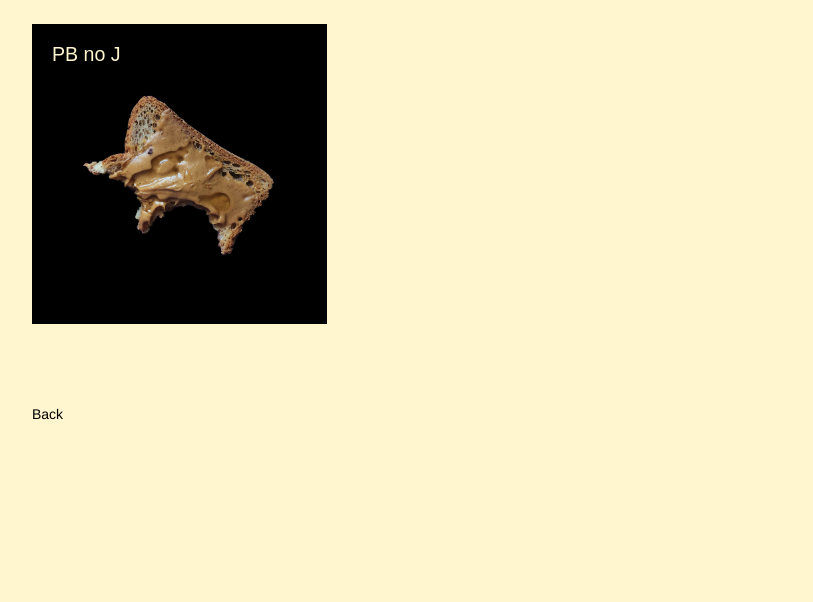
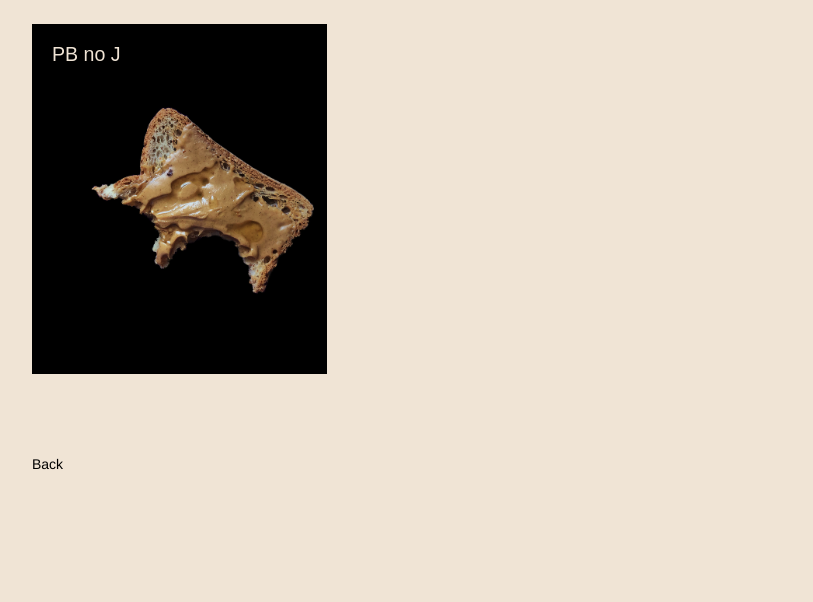
Before and after one commit to cwodynski/gra-321, a plain HTML site: page code-exercises/exercise-2/index.html in a window 1280 px wide. Shown: the part 198-800 px from the top of the page, without its empty margins (68-881 px from the left). Drawn offline with Linux system fonts and the light colour scheme; a web font is replaced by a local one.

Commit message:
Update style.css

```diff
--- a/code-exercises/css/style.css
+++ b/code-exercises/css/style.css
@@ -1,5 +1,12 @@
+html{
+	height: 100%;
+}
+
 body{
-	background-color: #fff5cf;
+	margin: 0;
+	height: 100%;
+	background-color: #f0e4d5;
+
 }
 
 h1 {
@@ -33,7 +40,7 @@ h4{
 	font-style: normal;
 	padding-top: 20px;
 	text-decoration: none;
-	color: #fff5cf;
+	color: #f0e4d5;
 	font-size: 140%;
 
 }
@@ -69,24 +76,27 @@ a:hover{
 
 button{
 	border:solid 1px black;
-	background-color: #fff5cf;
+	background-color: #f0e4d5;
 	border-radius: 90px;
 }
 
 
 #hoverButton{
 	border:solid 1px black;
-	background-color: #fff5cf;
+	background-color: #f0e4d5;
 	border-radius: 90px;
 }
 
 #hoverButton:hover{
 	background-color: black;
-	color: #fff5cf;
+	color: #f0e4d5;
 }
 
 
 #container{
+	margin: 0;
+	height: 100%;
+	width: auto;
 	padding-left: 100px;
 	padding-top: 100px;
 }
@@ -96,9 +106,9 @@ button{
 }
 
 #imageContainer{
+	height: 50%;
 	width: 25%;
-	height: 300px;
-
+	background-repeat: no-repeat;
 	background-image: url(../img/peeb.jpg);
 	background-size: cover;
 }
```
